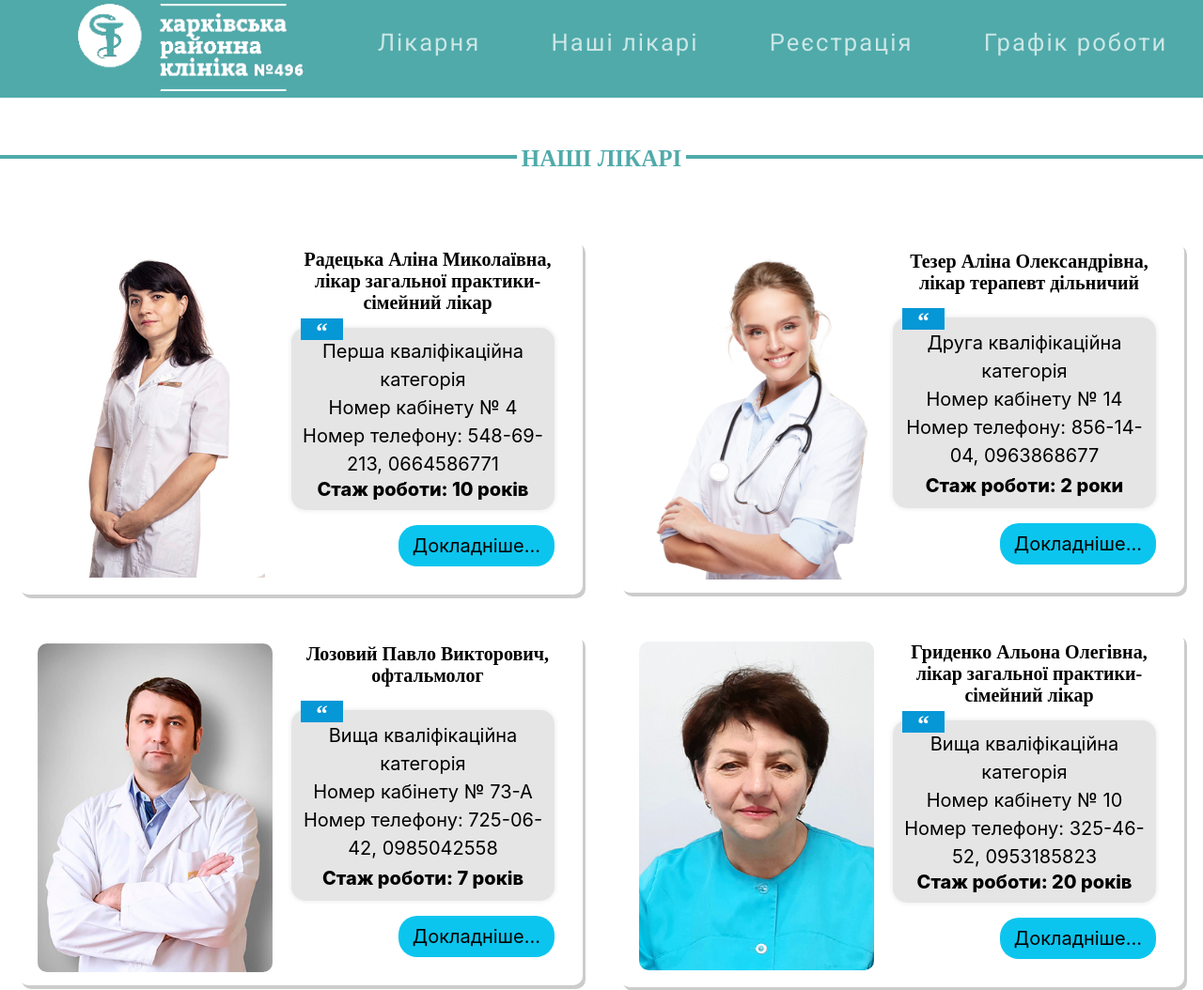
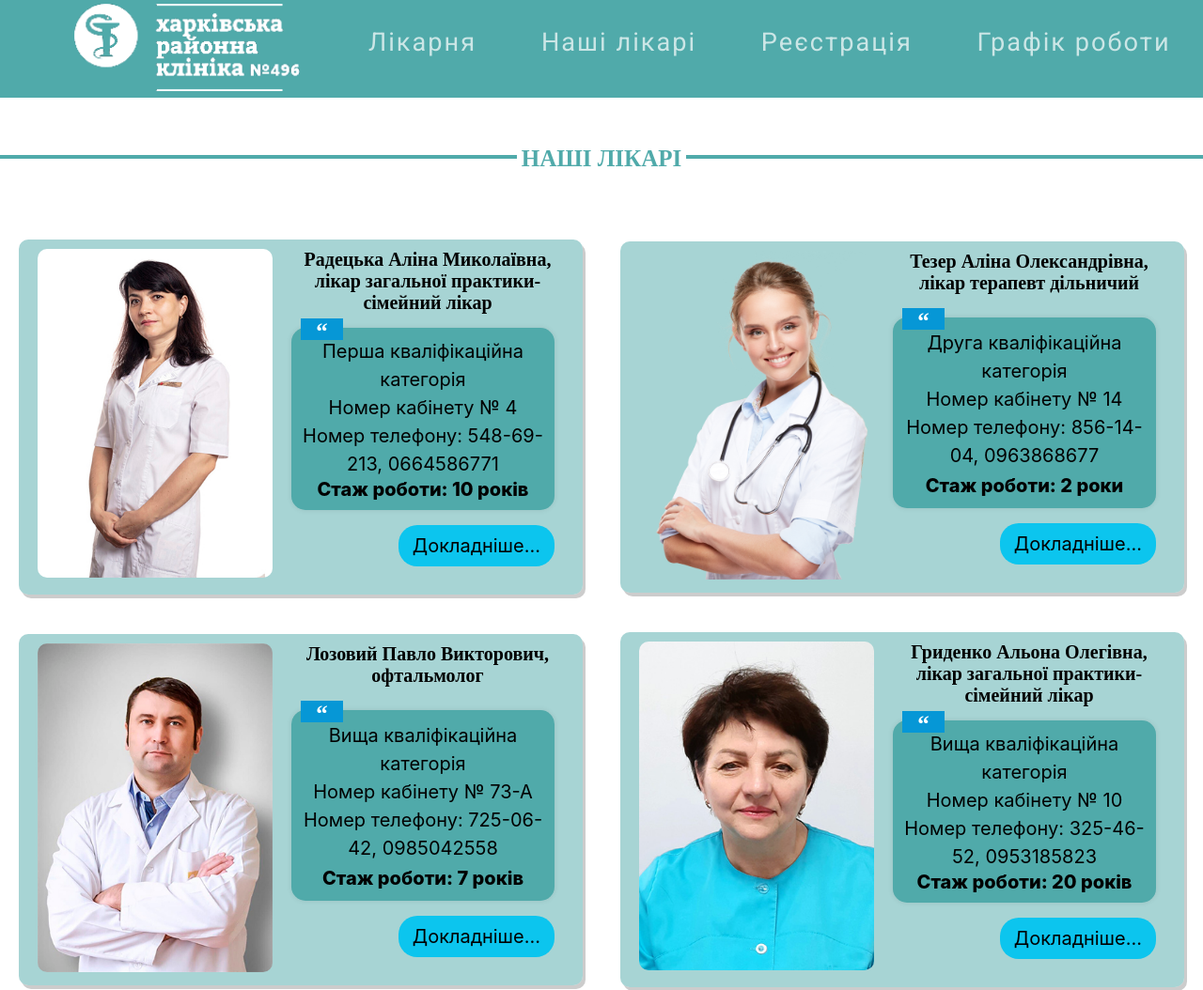
Before and after one commit to vadmart/clinic-site-front, a plain HTML site: page staff.html in a window 1280 px wide. Shown: the top 1054 px of the page at 94% size. Drawn offline with Linux system fonts and the light colour scheme.

Commit message:
Redesign block for doctor (staff page)

```diff
--- a/style/style.css
+++ b/style/style.css
@@ -109,7 +109,7 @@ html {
     position: relative;
     display: block;
     padding-bottom: 15px;
-    font-size: 1.6rem;
+    font-size: 1.7rem;
     letter-spacing: 2px;
     text-decoration: none;
     color: rgb(255, 255, 255, .7);
@@ -364,7 +364,7 @@ main {
     padding: 10px;
     border-radius: 10px;
     box-shadow: 3px 4px rgba(0, 0, 0, 0.2);
-    background-color: #fff;
+    background-color: rgba(80, 170, 170, .5);
 }
 
 .block-doctor .full-description {
@@ -398,7 +398,7 @@ main {
     display: flex;
     flex-direction: column;
     justify-content: space-around;
-    background-color: rgba(0, 0, 0, 0.1);
+    background-color: rgba(80, 170, 170, 1);
     border-radius: 15px;
     box-shadow: 0 0 5px 1px rgba(0, 0, 0, 0.07);
     margin: 15px 10px 80px 0;
```
